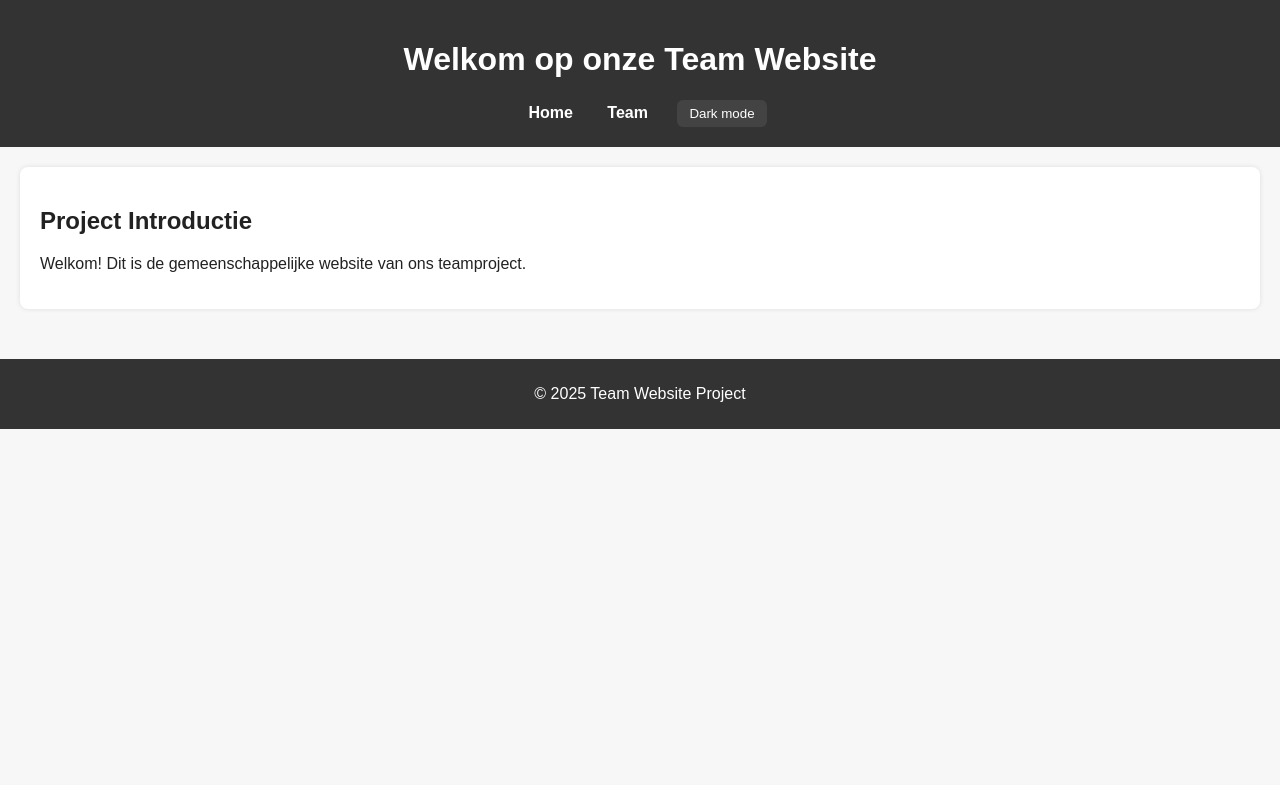
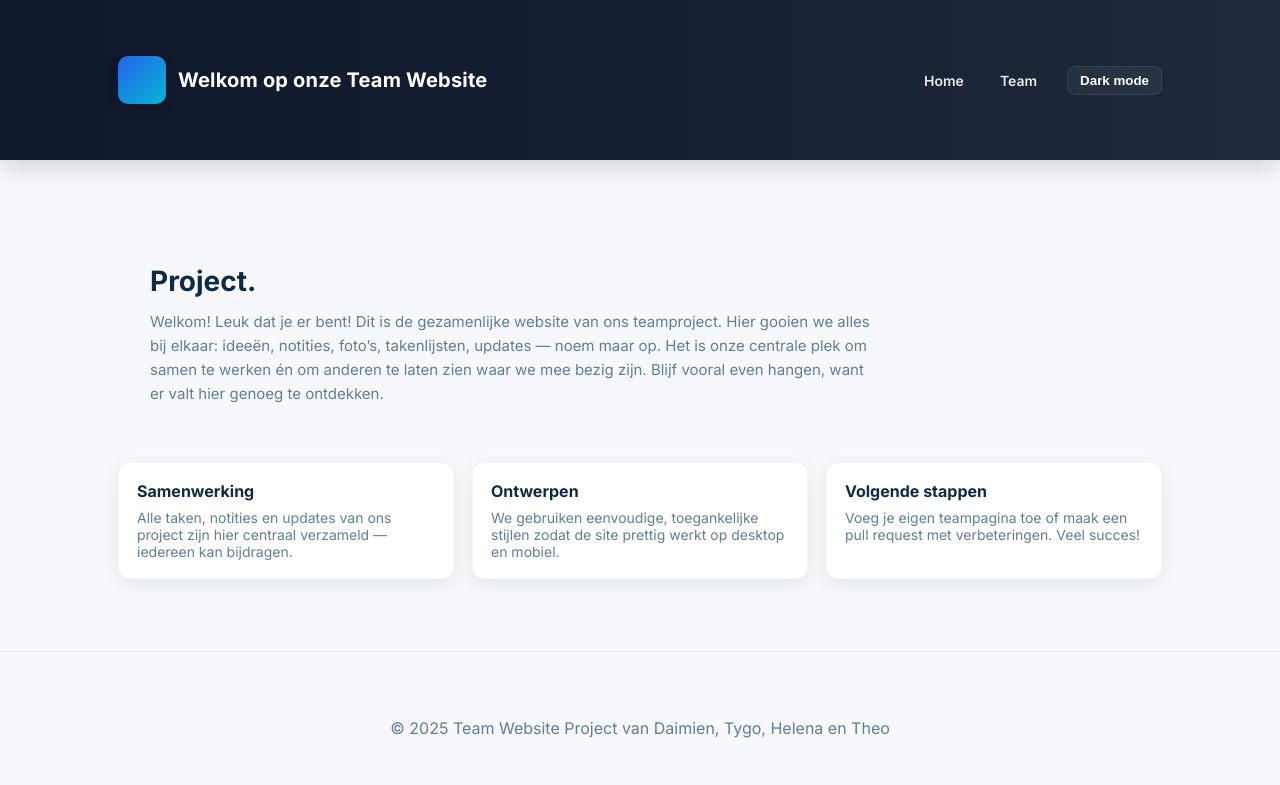
Before and after one commit to dskarsten263-stack/SKILL-2.2, a plain HTML site: page index.html in a window 1280 px wide. Drawn offline with Linux system fonts and the light colour scheme.

Commit message:
style.css

```diff
--- a/index.html
+++ b/index.html
@@ -8,23 +8,49 @@
 </head>
 <body>
     <header>
+        <div class="site-wrap header-inner">
+            <div class="brand">
+                <span class="logo" aria-hidden="true"></span>
                 <h1>Welkom op onze Team Website</h1>
+            </div>
             <nav>
                 <a href="index.html">Home</a>
                 <a href="team.html">Team</a>
                 <button id="theme-toggle" class="theme-toggle" aria-pressed="false">Dark mode</button>
             </nav>
+        </div>
     </header>
 
     <main>
-        <section>
-            <h2>Project Introductie</h2>
-            <p>Welkom! Dit is de gemeenschappelijke website van ons teamproject.</p>
+        <div class="site-wrap">
+            <section class="hero">
+                <div class="content">
+                    <h2>Project.</h2>
+                    <p>Welkom! Leuk dat je er bent! Dit is de gezamenlijke website van ons teamproject. Hier gooien we alles bij elkaar: ideeën, notities, foto’s, takenlijsten, updates — noem maar op. Het is onze centrale plek om samen te werken én om anderen te laten zien waar we mee bezig zijn. Blijf vooral even hangen, want er valt hier genoeg te ontdekken.</p>
+                </div>
             </section>
+
+            <div class="grid">
+                <div class="card">
+                    <h3>Samenwerking</h3>
+                    <p>Alle taken, notities en updates van ons project zijn hier centraal verzameld — iedereen kan bijdragen.</p>
+                </div>
+                <div class="card">
+                    <h3>Ontwerpen</h3>
+                    <p>We gebruiken eenvoudige, toegankelijke stijlen zodat de site prettig werkt op desktop en mobiel.</p>
+                </div>
+                <div class="card">
+                    <h3>Volgende stappen</h3>
+                    <p>Voeg je eigen teampagina toe of maak een pull request met verbeteringen. Veel succes!</p>
+                </div>
+            </div>
+        </div>
     </main>
 
     <footer>
-        <p>&copy; 2025 Team Website Project</p>
+        <div class="site-wrap">
+            <p>&copy; 2025 Team Website Project van Daimien, Tygo, Helena en Theo</p>
+        </div>
     </footer>
 
     <script src="main.js" defer></script>
--- a/style.css
+++ b/style.css
@@ -1,72 +1,124 @@
+@import url('https://fonts.googleapis.com/css2?family=Inter:wght@300;400;600;700;800&display=swap');
+
 :root{
-    --bg: #f7f7f7;
-    --text: #222;
-    --header-bg: #333;
-    --link-color: #fff;
-    --section-bg: #fff;
-    --footer-bg: #333;
-    --box-shadow: 0 0 5px rgba(0, 0, 0, 0.1);
+    /* Color palette inspired by modern UI */
+    --bg: #f6f8fb;
+    --card-bg: #ffffff;
+    --text: #102a43;
+    --muted: #627d98;
+    --accent: #2563eb; /* blue-600 */
+    --accent-2: #06b6d4; /* cyan-500 */
+    --header-bg: linear-gradient(90deg,#0f172a 0%, #1e293b 100%);
+    --surface-shadow: 0 6px 18px rgba(16, 42, 67, 0.08);
+    --radius: 12px;
+    --container-width: 1100px;
 }
 
+* { box-sizing: border-box; }
+
+html,body{ height:100%; }
+
 body {
-    font-family: Arial, sans-serif;
+    font-family: 'Inter', system-ui, -apple-system, 'Segoe UI', Roboto, Arial, sans-serif;
     margin: 0;
     padding: 0;
     background-color: var(--bg);
     color: var(--text);
-    transition: background-color 200ms ease, color 200ms ease;
+    -webkit-font-smoothing:antialiased;
+    -moz-osx-font-smoothing:grayscale;
+    transition: background-color 220ms ease, color 220ms ease;
 }
 
+/* Center content */
+.site-wrap { max-width: var(--container-width); margin: 0 auto; padding: 28px; }
+
 header {
-    background-color: var(--header-bg);
-    color: var(--link-color);
-    padding: 20px;
-    text-align: center;
+    background: var(--header-bg);
+    color: #fff;
+    padding: 28px 0;
+    box-shadow: 0 8px 24px rgba(2,6,23,0.15);
 }
 
-nav a {
-    color: var(--link-color);
-    margin: 0 15px;
-    text-decoration: none;
-    font-weight: bold;
+.header-inner { display:flex; align-items:center; justify-content:space-between; gap:16px; width:100%; }
+.brand { display:flex; gap:12px; align-items:center; }
+.brand .logo { width:48px; height:48px; border-radius:10px; background:linear-gradient(135deg,var(--accent),var(--accent-2)); display:inline-block; box-shadow: 0 4px 12px rgba(2,6,23,0.12); }
+.brand h1 { font-size:20px; margin:0; font-weight:700; letter-spacing:0.2px; }
+
+nav { display:flex; align-items:center; gap:12px }
+nav a { color: rgba(255,255,255,0.9); text-decoration:none; padding:8px 12px; border-radius:8px; font-weight:600; font-size:14px; }
+nav a:hover { background: rgba(255,255,255,0.06); }
+
+.theme-toggle {
+    margin-left: 6px;
+    padding: 6px 12px;
+    border-radius: 8px;
+    border: 1px solid rgba(255,255,255,0.08);
+    background: rgba(255,255,255,0.05);
+    color: #fff;
+    cursor: pointer;
+    font-weight:600;
 }
 
-main {
-    padding: 20px;
+main { padding: 44px 28px; }
+
+/* Page header / hero */
+main > section:first-of-type { display:block; margin-bottom:20px; }
+.hero { display:flex; gap:20px; align-items:center; justify-content:space-between; padding:32px; background:linear-gradient(135deg,#ffffff00, rgba(255,255,255,0.02)); border-radius:12px; }
+.hero .content { max-width:720px; }
+.hero h2 { margin:0 0 12px 0; font-size:28px; color:var(--text); }
+.hero p { margin:0; color:var(--muted); font-size:15px; line-height:1.6; }
+
+.grid { display:grid; grid-template-columns: repeat(3, 1fr); gap:18px; margin-top:24px; }
+.card { background:var(--card-bg); border-radius: var(--radius); padding:18px; box-shadow:var(--surface-shadow); border: 1px solid rgba(15,23,42,0.04); transition: transform 180ms ease, box-shadow 180ms ease; }
+.card:hover { transform: translateY(-6px); box-shadow: 0 18px 40px rgba(16,42,67,0.12); }
+.card h3 { margin:0 0 8px 0; font-size:16px; }
+.card p { margin:0; color:var(--muted); font-size:14px; }
+
+.cta { display:inline-flex; align-items:center; gap:10px; margin-top:12px; padding:8px 14px; border-radius:8px; background: linear-gradient(90deg,var(--accent),var(--accent-2)); color:#fff; text-decoration:none; font-weight:700; box-shadow:0 6px 18px rgba(37,99,235,0.18); }
+
+section { margin-bottom:18px; }
+
+footer {
+    background:transparent;
+    color:var(--muted);
+    text-align:center;
+    padding:22px 12px;
+    border-top: 1px solid rgba(20,32,56,0.05);
 }
 
-footer {
-    background-color: var(--footer-bg);
-    color: var(--link-color);
-    text-align: center;
-    padding: 10px;
-    margin-top: 30px;
+/* Team page list link cards */
+.member-list { display:grid; grid-template-columns: repeat(auto-fit, minmax(200px,1fr)); gap:12px; }
+.member-list a { display:block; text-decoration:none; color:inherit; }
+.member-card { padding:14px; border-radius:10px; background: linear-gradient(180deg,#ffffff,#fbfdff); border:1px solid rgba(16,42,67,0.04); box-shadow: var(--surface-shadow); }
+
+/* small screens */
+@media (max-width: 900px) {
+    .grid { grid-template-columns: repeat(2, 1fr); }
+    .header-inner { flex-direction:column; align-items:flex-start; }
 }
 
-section {
-    background: var(--section-bg);
-    padding: 20px;
-    border-radius: 8px;
-    box-shadow: var(--box-shadow);
+@media (max-width: 520px) {
+    .site-wrap { padding: 18px; }
+    .grid { grid-template-columns: 1fr; }
+    .brand h1 { font-size:16px; }
+    .hero { padding:18px; flex-direction:column; align-items:flex-start; }
 }
 
+/* Dark mode overrides (keeps the theme toggle working) */
 .dark-mode {
-    --bg: #0b0b0d;
-    --text: #e8e8ea;
-    --header-bg: #0f1720;
-    --link-color: #e6edf3;
-    --section-bg: #0b0b0f;
-    --footer-bg: #0f1720;
-    --box-shadow: 0 0 14px rgba(0,0,0,0.6);
+    --bg: #071226;
+    --card-bg: #071630;
+    --text: #e6eef6;
+    --muted: #b7c7d9;
+    --accent: #4f46e5;
+    --accent-2: #06b6d4;
+    --header-bg: linear-gradient(90deg,#041122 0%, #06202b 100%);
+    --surface-shadow: 0 10px 30px rgba(0,0,0,0.6);
 }
 
-.theme-toggle {
-    margin-left: 10px;
-    padding: 6px 12px;
-    border-radius: 6px;
-    border: none;
-    background: rgba(255,255,255,0.08);
-    color: var(--link-color);
-    cursor: pointer;
-}
-.theme-toggle:focus { outline: 2px solid rgba(255,255,255,0.18); }
+/* Accessibility helpers */
+.sr-only { position:absolute; width:1px; height:1px; padding:0; margin:-1px; overflow:hidden; clip:rect(0,0,0,0); border:0; }
+
+/* tiny utilities for authoring */
+.text-muted { color:var(--muted); }
+.center { text-align:center; }
```
Also changed, not shown: team.html (+15 -7 lines). Lines whose indentation alone changed are shown as unchanged.
